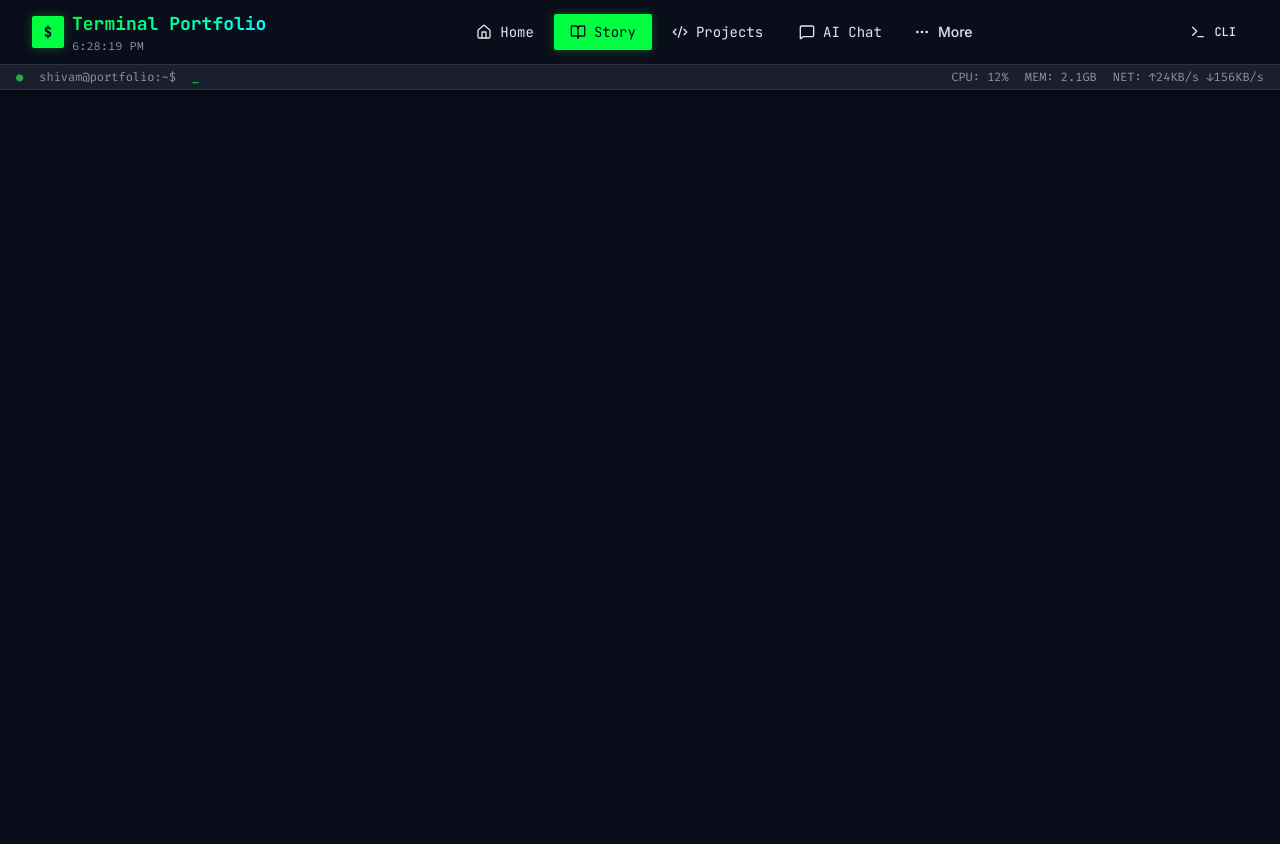
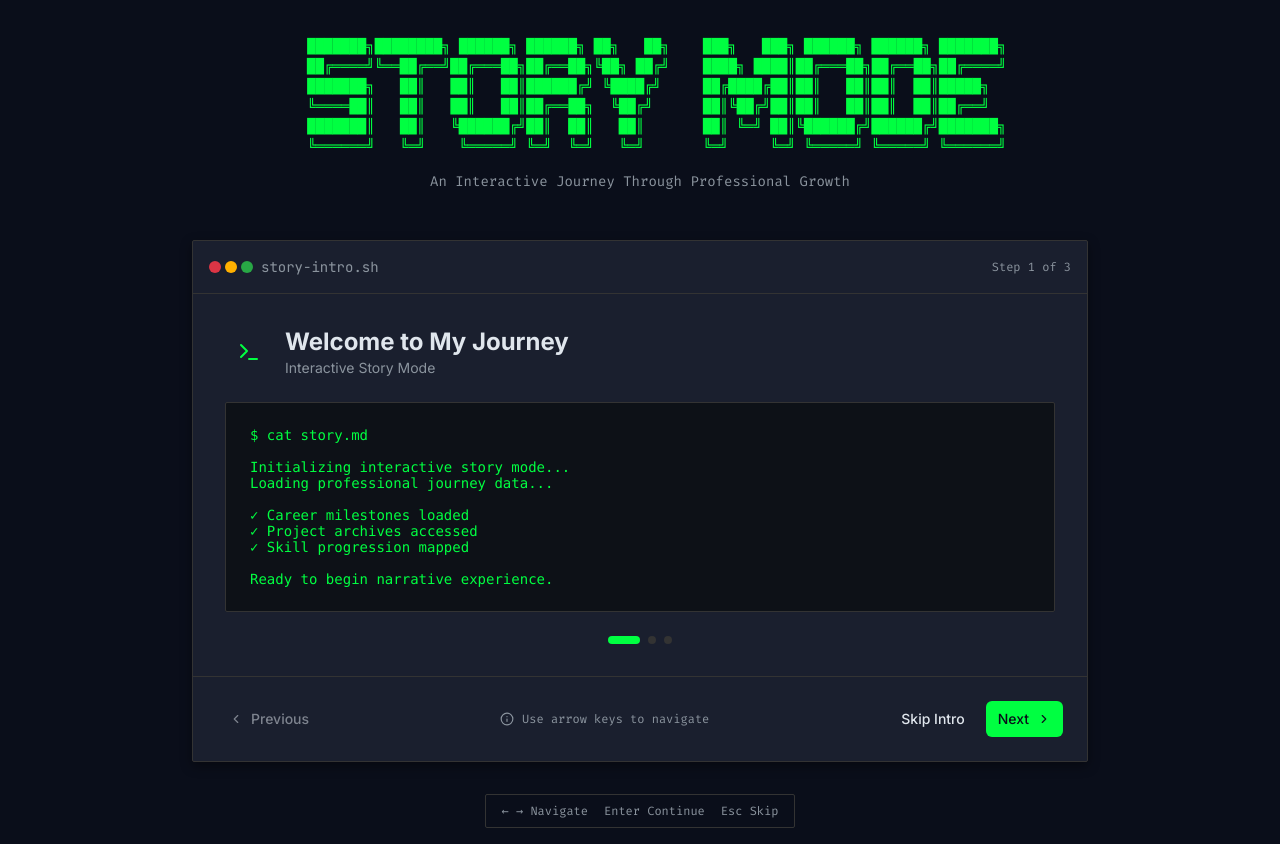
Before and after one commit to shivam86010/dev, a React (Vite) app: page /interactivestorymode in a window 1280 px wide. Before the commit the page ends 800 px from the top, so only its background shows below. Built offline with nearby package versions, Linux system fonts and the light colour scheme.

Commit message:
add some feature on stroy sectiion

```diff
--- a/package.json
+++ b/package.json
@@ -13,6 +13,7 @@
     "@radix-ui/react-slot": "^1.2.3",
     "@tailwindcss/typography": "^0.5.16",
     "class-variance-authority": "^0.7.1",
+    "framer-motion": "^12.23.12",
     "lucide-react": "^0.537.0",
     "react": "^19.1.1",
     "react-dom": "^19.1.1",
--- a/src/Pages/InteractiveStory/StoryIntro.jsx
+++ b/src/Pages/InteractiveStory/StoryIntro.jsx
@@ -0,0 +1,218 @@
+import React, { useState, useEffect } from 'react';
+import { motion } from 'framer-motion';
+import Icon from '../../Components/AppIcon';
+import Button from '../../Components/Ui/Button';
+
+const StoryIntro = ({ onStart, onSkip }) => {
+  const [currentStep, setCurrentStep] = useState(0);
+  const [isTyping, setIsTyping] = useState(true);
+
+  const introSteps = [
+    {
+      title: "Welcome to My Journey",
+      content: `$ cat story.md\n\nInitializing interactive story mode...\nLoading professional journey data...\n\n✓ Career milestones loaded\n✓ Project archives accessed\n✓ Skill progression mapped\n\nReady to begin narrative experience.`,
+      icon: "Terminal"
+    },
+    {
+      title: "Navigation Guide",
+      content: `$ help --navigation\n\nAvailable controls:\n• Arrow keys or swipe to navigate\n• Space bar to toggle auto-play\n• Click technologies for details\n• Tap projects for deep dive\n• ESC to exit modals\n\nOptimized for all devices and accessibility.`,
+      icon: "Navigation"
+    },
+    {
+      title: "Interactive Features",
+      content: `$ ls features/\n\ninteractive-panels/\ntech-deep-dives/\nproject-showcases/\ncode-examples/\naccessibility-tools/\ngesture-controls/\n\nEach chapter contains clickable elements\nfor deeper exploration of my journey.`,
+      icon: "MousePointer"
+    }
+  ];
+
+  useEffect(() => {
+    const timer = setTimeout(() => {
+      setIsTyping(false);
+    }, 2000);
+
+    return () => clearTimeout(timer);
+  }, [currentStep]);
+
+  const handleNext = () => {
+    if (currentStep < introSteps.length - 1) {
+      setCurrentStep(currentStep + 1);
+      setIsTyping(true);
+    } else {
+      onStart();
+    }
+  };
+
+  const handlePrevious = () => {
+    if (currentStep > 0) {
+      setCurrentStep(currentStep - 1);
+      setIsTyping(true);
+    }
+  };
+
+  const currentStepData = introSteps[currentStep];
+
+  return (
+    <div className="min-h-screen bg-background flex items-center justify-center p-4">
+      <div className="w-full max-w-4xl">
+        {/* ASCII Art Header */}
+        <motion.div
+          initial={{ opacity: 0, y: -20 }}
+          animate={{ opacity: 1, y: 0 }}
+          className="text-center mb-12"
+        >
+          <pre className="font-terminal text-primary text-xs sm:text-sm leading-tight">
+{`
+    ███████╗████████╗ ██████╗ ██████╗ ██╗   ██╗    ███╗   ███╗ ██████╗ ██████╗ ███████╗
+    ██╔════╝╚══██╔══╝██╔═══██╗██╔══██╗╚██╗ ██╔╝    ████╗ ████║██╔═══██╗██╔══██╗██╔════╝
+    ███████╗   ██║   ██║   ██║██████╔╝ ╚████╔╝     ██╔████╔██║██║   ██║██║  ██║█████╗
+    ╚════██║   ██║   ██║   ██║██╔══██╗  ╚██╔╝      ██║╚██╔╝██║██║   ██║██║  ██║██╔══╝
+    ███████║   ██║   ╚██████╔╝██║  ██║   ██║       ██║ ╚═╝ ██║╚██████╔╝██████╔╝███████╗
+    ╚══════╝   ╚═╝    ╚═════╝ ╚═╝  ╚═╝   ╚═╝       ╚═╝     ╚═╝ ╚═════╝ ╚═════╝ ╚══════╝
+`}
+          </pre>
+          <motion.p
+            className="text-muted font-code text-sm mt-4"
+            initial={{ opacity: 0 }}
+            animate={{ opacity: 1 }}
+            transition={{ delay: 0.5 }}
+          >
+            An Interactive Journey Through Professional Growth
+          </motion.p>
+        </motion.div>
+
+        {/* Main Content */}
+        <div className="bg-card border border-border rounded-terminal terminal-window overflow-hidden">
+          {/* Terminal Header */}
+          <div className="flex items-center justify-between p-4 border-b border-border bg-background/50">
+            <div className="flex items-center space-x-2">
+              <div className="flex space-x-1">
+                <div className="w-3 h-3 bg-error rounded-full" />
+                <div className="w-3 h-3 bg-warning rounded-full" />
+                <div className="w-3 h-3 bg-success rounded-full" />
+              </div>
+              <span className="font-terminal text-sm text-muted">story-intro.sh</span>
+            </div>
+            <div className="flex items-center space-x-2 text-xs text-muted font-code">
+              <span>Step {currentStep + 1} of {introSteps.length}</span>
+            </div>
+          </div>
+
+          {/* Content Area */}
+          <div className="p-8">
+            <motion.div
+              key={currentStep}
+              initial={{ opacity: 0, x: 20 }}
+              animate={{ opacity: 1, x: 0 }}
+              exit={{ opacity: 0, x: -20 }}
+              className="space-y-6"
+            >
+              {/* Step Header */}
+              <div className="flex items-center space-x-3">
+                <div className="w-12 h-12 bg-primary/20 rounded-terminal flex items-center justify-center">
+                  <Icon name={currentStepData.icon} size={24} className="text-primary" />
+                </div>
+                <div>
+                  <h2 className="text-2xl font-bold text-foreground">{currentStepData.title}</h2>
+                  <p className="text-sm text-muted">Interactive Story Mode</p>
+                </div>
+              </div>
+
+              {/* Terminal Output */}
+              <div className="bg-github-dark border border-border rounded-terminal p-6 font-code text-sm">
+                <motion.pre
+                  className="text-primary whitespace-pre-wrap"
+                  initial={{ opacity: 0 }}
+                  animate={{ opacity: 1 }}
+                  transition={{ duration: 0.5 }}
+                >
+                  {currentStepData.content}
+                </motion.pre>
+
+                {isTyping && (
+                  <motion.span
+                    className="text-primary cursor-blink"
+                    animate={{ opacity: [1, 0] }}
+                    transition={{ duration: 0.8, repeat: Infinity }}
+                  >
+                    _
+                  </motion.span>
+                )}
+              </div>
+
+              {/* Progress Indicators */}
+              <div className="flex items-center justify-center space-x-2">
+                {introSteps.map((_, index) => (
+                  <div
+                    key={index}
+                    className={`w-2 h-2 rounded-full transition-all duration-200 ${
+                      index === currentStep
+                        ? 'bg-primary w-8'
+                        : index < currentStep
+                        ? 'bg-primary/60' :'bg-border'
+                    }`}
+                  />
+                ))}
+              </div>
+            </motion.div>
+          </div>
+
+          {/* Controls */}
+          <div className="flex items-center justify-between p-6 border-t border-border bg-background/30">
+            <div className="flex space-x-2">
+              <Button
+                variant="ghost"
+                size="sm"
+                onClick={handlePrevious}
+                disabled={currentStep === 0}
+                iconName="ChevronLeft"
+                iconPosition="left"
+              >
+                Previous
+              </Button>
+            </div>
+
+            <div className="flex items-center space-x-2 text-xs text-muted font-code">
+              <Icon name="Info" size={14} />
+              <span>Use arrow keys to navigate</span>
+            </div>
+
+            <div className="flex space-x-2">
+              <Button
+                variant="outline"
+                size="sm"
+                onClick={onSkip}
+              >
+                Skip Intro
+              </Button>
+              <Button
+                variant="default"
+                size="sm"
+                onClick={handleNext}
+                iconName={currentStep === introSteps.length - 1 ? "Play" : "ChevronRight"}
+                iconPosition="right"
+              >
+                {currentStep === introSteps.length - 1 ? "Start Story" : "Next"}
+              </Button>
+            </div>
+          </div>
+        </div>
+
+        {/* Keyboard Shortcuts */}
+        <motion.div
+          initial={{ opacity: 0, y: 20 }}
+          animate={{ opacity: 1, y: 0 }}
+          transition={{ delay: 1 }}
+          className="mt-8 text-center"
+        >
+          <div className="inline-flex items-center space-x-4 text-xs text-muted font-code bg-card/50 border border-border rounded-terminal px-4 py-2">
+            <span>← → Navigate</span>
+            <span>Enter Continue</span>
+            <span>Esc Skip</span>
+          </div>
+        </motion.div>
+      </div>
+    </div>
+  );
+};
+
+export default StoryIntro;
--- a/src/Pages/InteractiveStory/index.jsx
+++ b/src/Pages/InteractiveStory/index.jsx
@@ -1,9 +1,23 @@
 import React, { useState, useEffect } from 'react';
 import Header from '../../components/ui/Header';
+import StoryIntro from '../../Pages/InteractiveStory/StoryIntro'
+const InteractiveStoryMode = () => {
+  const [showIntro, setShowIntro] = useState(true);
+ const handleStartStory = () => {
+    setShowIntro(false);
+  };
 
-const InteractiveStoryMode = () => {
-
-
+  const handleSkipIntro = () => {
+    setShowIntro(false);
+  };
+   if (showIntro) {
+    return (
+      <StoryIntro
+        onStart={handleStartStory}
+        onSkip={handleSkipIntro}
+      />
+    );
+  }
   return (
     <div className="min-h-screen bg-background">
       <Header />
--- a/src/Pages/TerminalHome/index.jsx
+++ b/src/Pages/TerminalHome/index.jsx
@@ -35,12 +35,12 @@ const TerminalHomepage = () => {
     },
     'resume.txt': {
       type: 'file',
-      content: `SHIVAM - Full Stack Developer
+      content: `SHIVAM SINGH- Frontend Developer
 ================================
 
-📧 Email: shivam.dev@portfolio.com
+📧 Email: shivamsingh8601018@gmail.com
 🌐 Portfolio: https://shivam.dev
-📱 Phone: +1 (555) 123-4567
+📱 Phone: +(91) 8382044417
 
 SUMMARY
 -------
```
Also changed, not shown: 1 other file (tests, documents, lock files or other folders).
